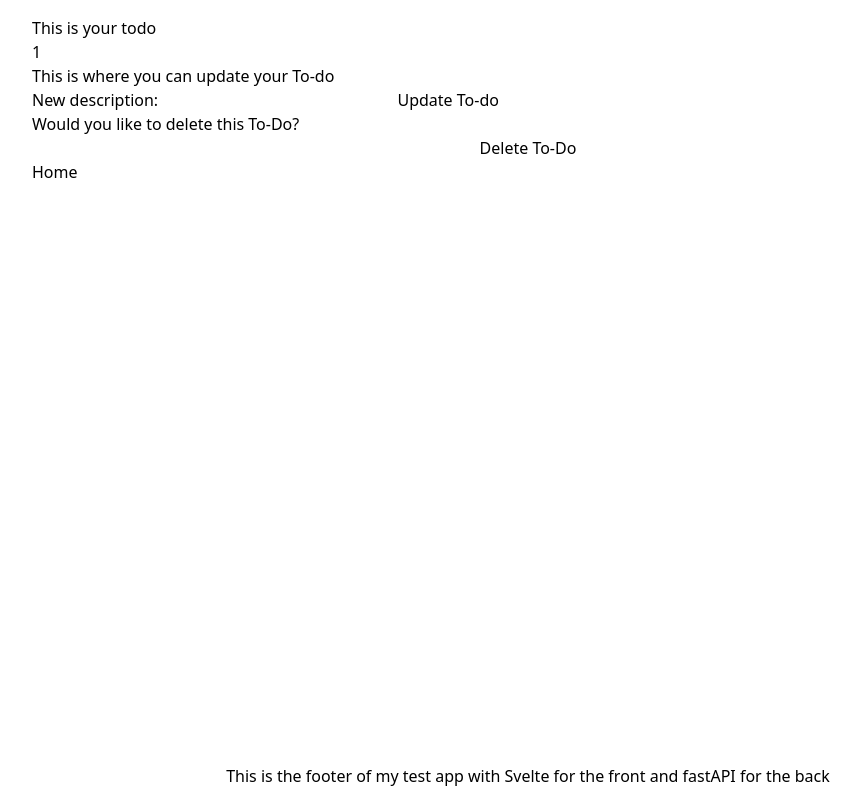
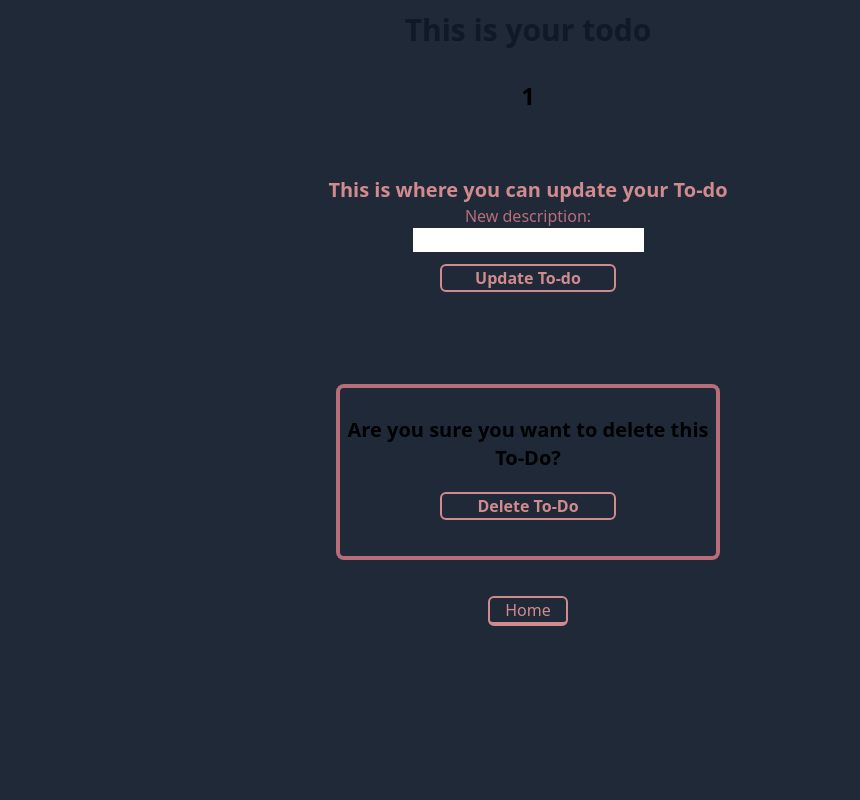
Before and after one commit to CCKJon/fullstack, a SvelteKit app in the folder api-fast/front-svelte/: page /1 in a window 1280 px wide. Shown: the whole page, without its empty margins (112-972 px from the left). Built offline with nearby package versions, Linux system fonts and the light colour scheme; no server answers.

Commit message:
Made things look nicer

```diff
--- a/api-fast/front-svelte/src/routes/+layout.svelte
+++ b/api-fast/front-svelte/src/routes/+layout.svelte
@@ -2,45 +2,8 @@
 	import '../app.postcss';
 </script>
 
-<div class="app">
+<div class="app min-h-screen bg-gray-800">
 	<main>
 		<slot />
 	</main>
-
-	<footer>
-		<p>This is the footer of my test app with Svelte for the front and fastAPI for the back</p>
-	</footer>
 </div>
-
-<style>
-	.app {
-		display: flex;
-		flex-direction: column;
-		min-height: 100vh;
-	}
-
-	main {
-		flex: 1;
-		display: flex;
-		flex-direction: column;
-		padding: 1rem;
-		width: 100%;
-		max-width: 64rem;
-		margin: 0 auto;
-		box-sizing: border-box;
-	}
-
-	footer {
-		display: flex;
-		flex-direction: column;
-		justify-content: center;
-		align-items: center;
-		padding: 12px;
-	}
-
-	@media (min-width: 480px) {
-		footer {
-			padding: 12px 0;
-		}
-	}
-</style>
--- a/api-fast/front-svelte/src/routes/+page.svelte
+++ b/api-fast/front-svelte/src/routes/+page.svelte
@@ -8,33 +8,29 @@
 	});
 </script>
 
-<header>NavBar</header>
+<!-- <header>NavBar</header> -->
 
-<h1 class="grid place-items-center text-9xl">Tooooooooo-Dooooooooooooooo List</h1>
-<div>Todo lists are very cool, trust me</div>
-
-{#each Todos as todo}
+<h1 class="text-gray-900 grid place-items-center text-4xl font-extrabold p-3">User's To-Do List</h1>
+<div class="grid place-items-center text-rose-default font-bold text-2xl mb-6">
+	To-do lists are very cool, trust me
+</div>
+<div class="w-80 mx-auto border border-4 rounded-md border-rose-darker">
+	{#each Todos as todo}
+		<div>
+			<a
+				class="grid place-items-center mt-3 text-gray-700 font-bold hover:bg-rose-default"
+				href={`/${todo.title}`}>{todo.title}</a
+			>
+			<p class="grid place-items-center mb-3 text-rose-default">{todo.description}</p>
+		</div>
+	{/each}
+</div>
+<div>
 	<div>
-		<a href={`/${todo.title}`}>{todo.title}</a>
-		<p>{todo.description}</p>
-	</div>
-{/each}
-
-<div>
-	<div class="text-white bg-black h-10 w-10">
-		<p class="hello">End of List</p>
-		<a id="Im_an_id" href="/new_todo">Create a new To-Do</a>
+		<a
+			class="grid place-items-center text-xl text-rose-lighter font-bold mt-5 border-2 border-rose-default w-52 py-2 mx-auto rounded-md hover:bg-slate-700 border-b-4"
+			id="Im_an_id"
+			href="/new_todo">Create a new To-Do</a
+		>
 	</div>
 </div>
-
-<style>
-	div {
-		color: rgb(20, 126, 67);
-	}
-	.hello {
-		color: rgb(44, 46, 179);
-	}
-	#Im_an_id {
-		color: gold;
-	}
-</style>
--- a/api-fast/front-svelte/src/routes/[slug]/+page.svelte
+++ b/api-fast/front-svelte/src/routes/[slug]/+page.svelte
@@ -19,7 +19,7 @@
 			}
 		})
 			.then((response) => {
-				goto('/');
+				window.location = '/';
 			})
 			.catch((error) => {
 				// Handle error
@@ -40,7 +40,7 @@
 			.then((response) => {
 				// Handle response
 
-				goto('/');
+				window.location = '/';
 			})
 			.catch((error) => {
 				// Handle error
@@ -53,21 +53,39 @@
 	});
 </script>
 
-<h1>This is your todo</h1>
-<h1>{title}</h1>
-{#if answer}
-	<div>{answer.description}</div>
-{/if}
+<h1 class="text-gray-900 grid place-items-center text-3xl font-extrabold p-3 mb-5">
+	This is your todo
+</h1>
+<h1 class="grid place-items-center text-2xl font-extrabold">{title}</h1>
 
-<div class="text-red-800">This is where you can update your To-do</div>
-<form on:submit|preventDefault={updateTodo}>
+<div class="mb-16">
+	{#if answer}
+		<div class="grid place-items-center">{answer.description}</div>
+	{/if}
+</div>
+<div class="grid place-items-center text-rose-default text-xl font-bold">
+	This is where you can update your To-do
+</div>
+<form class="mb-3 grid place-items-center text-rose-lighter" on:submit|preventDefault={updateTodo}>
 	New description:
 	<input type="text" bind:value={description} />
 
-	<button type="submit">Update To-do</button>
+	<button
+		class="mt-3 mb-20 text-center grid place-items-center w-44 mx-auto rounded-md text-rose-default border-rose-default border-2 hover:bg-slate-600 font-bold"
+		type="submit">Update To-do</button
+	>
 </form>
 
-<div>Would you like to delete this To-Do?</div>
-<button on:click={deleteTodo}>Delete To-Do</button>
-
-<a href="/">Home</a>
+<div class="border-rose-lighter border-4 mx-auto w-96 h-44 text-center mb-9 rounded-lg">
+	<div class="grid place-items-center mt-7 mb-5 font-extrabold text-xl">
+		Are you sure you want to delete this To-Do?
+	</div>
+	<button
+		class="mb-16 text-center grid place-items-center w-44 mx-auto rounded-md text-rose-default border-rose-default border-2 hover:bg-slate-600 font-bold"
+		on:click={deleteTodo}>Delete To-Do</button
+	>
+</div>
+<a
+	class="grid place-items-center text-center, w-20 mx-auto rounded-md text-rose-default border-rose-default border-2 hover:bg-slate-600 border-b-4"
+	href="/">Home</a
+>
--- a/api-fast/front-svelte/src/routes/new_todo/+page.svelte
+++ b/api-fast/front-svelte/src/routes/new_todo/+page.svelte
@@ -23,7 +23,7 @@
 			.then((response) => {
 				// Handle response
 
-				goto('/');
+				window.location = '/';
 			})
 			.catch((error) => {
 				// Handle error
@@ -50,6 +50,9 @@
 	/>
 </div>
 
-<div>
-	<a class="px-2 py-1 bg-blue-500 hover:bg-blue-300 text-white rounded-xl" href="/">Home</a>
+<div class="mt-10">
+	<a
+		class="font-bold text-center grid place-item-center mx-auto px-2 py-1 bg-rose-default hover:bg-rose-darker text-white rounded-xl w-20"
+		href="/">Home</a
+	>
 </div>
--- a/api-fast/front-svelte/tailwind.config.cjs
+++ b/api-fast/front-svelte/tailwind.config.cjs
@@ -3,7 +3,7 @@ const config = {
 	content: ['./src/**/*.{html,js,svelte,ts}'],
 
 	theme: {
-		extend: {},
+		extend: {
 			colors: {
 				blue: {
 					primary: '#0057AF',
@@ -30,6 +30,12 @@ const config = {
 					primary: '#FF0000',
 					dark: '#A10500',
 					activity: '#FF7777'
+				},
+				rose: {
+					lighter: '#B76E79',
+					default: '#D18B8F',
+					darker: '#804A57'
+				}
 			}
 		}
 	},
```
Lines whose indentation alone changed are shown as unchanged.
